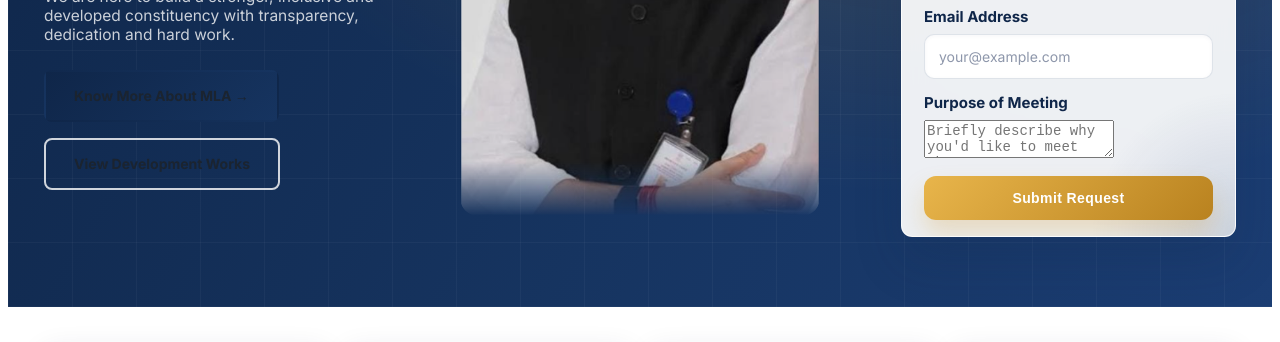
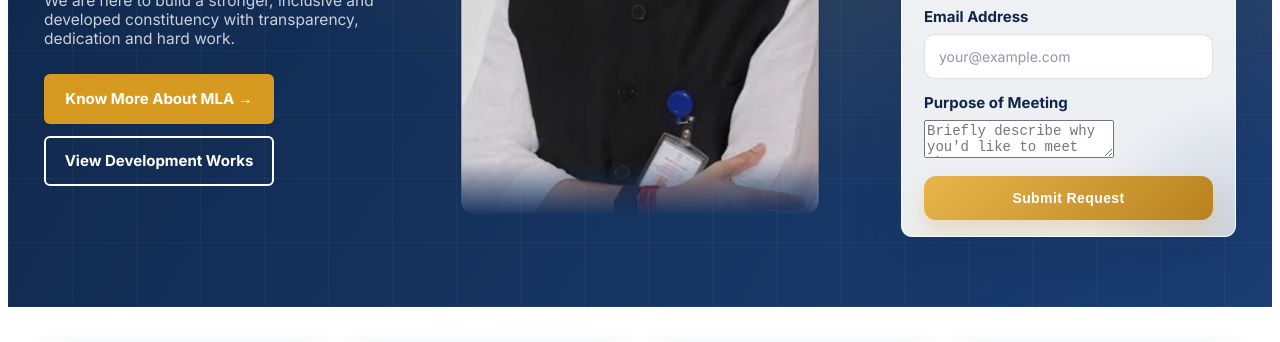
Before and after one commit to Hp-wala/appointment-system, a website: page public/index.html in a window 1280 px wide. Shown: the part 445-787 px from the top of the page. Drawn offline with Linux system fonts and the light colour scheme.

Commit message:
Fix hero buttons - gold and white border, exact sizing, proper alignment

```diff
--- a/public/css/home.css
+++ b/public/css/home.css
@@ -303,62 +303,48 @@ html, body { overflow-x: hidden; max-width: 100%; }
 }
 .hm-hero-actions {
   display: flex;
-  gap: 16px;
-  flex-wrap: wrap;
-  align-items: stretch;
+  flex-direction: column;
+  gap: 12px;
+  align-items: flex-start;
 }
 
 .hm-btn-solid,
 .hm-btn-outline {
-  display: inline-flex;
-  align-items: center;
-  justify-content: center;
-  gap: 8px;
-  font-family: 'Inter', sans-serif;
-  font-weight: 700;
-  font-size: 14px;
-  padding: 14px 28px;
-  border-radius: 8px;
+  width: 230px !important;
+  height: 50px !important;
+  padding: 0 !important;
+  display: flex !important;
+  align-items: center !important;
+  justify-content: center !important;
+  box-sizing: border-box !important;
+  border-radius: 6px !important;
+  font-size: 15px !important;
+  font-weight: 700 !important;
+  line-height: 1 !important;
+  margin: 0 !important;
   text-decoration: none;
-  border: 2px solid transparent;
-  transition: all 0.2s ease;
   cursor: pointer;
-  min-width: 200px;
-  height: 52px;
-  white-space: nowrap;
+  transition: all 0.25s ease;
 }
 
 .hm-btn-solid {
-  background: linear-gradient(135deg, #0F2649, #163460);
-  color: #fff;
+  background: #D69A20 !important;
+  color: white !important;
+  border: none !important;
 }
 
 .hm-btn-solid:hover {
-  background: linear-gradient(135deg, #163460, #1B3D73);
-  transform: translateY(-2px);
-  box-shadow: 0 8px 16px rgba(15, 38, 73, 0.25);
+  background: #E8B32D !important;
 }
 
 .hm-btn-outline {
-  background: transparent;
-  color: #fff;
-  border: 2px solid rgba(255, 255, 255, 0.8);
+  background: transparent !important;
+  color: white !important;
+  border: 2px solid white !important;
 }
 
 .hm-btn-outline:hover {
-  border-color: #fff;
-  background: rgba(255, 255, 255, 0.12);
-  transform: translateY(-2px);
-  box-shadow: 0 8px 16px rgba(255, 255, 255, 0.15);
-}
-
-@media (max-width: 620px) {
-  .hm-btn-solid,
-  .hm-btn-outline {
-    min-width: auto;
-    flex: 1;
-    min-width: 140px;
-  }
+  background: rgba(255, 255, 255, 0.1) !important;
 }
 
 /* ---------- Booking card (floats in hero) ---------- */
```
